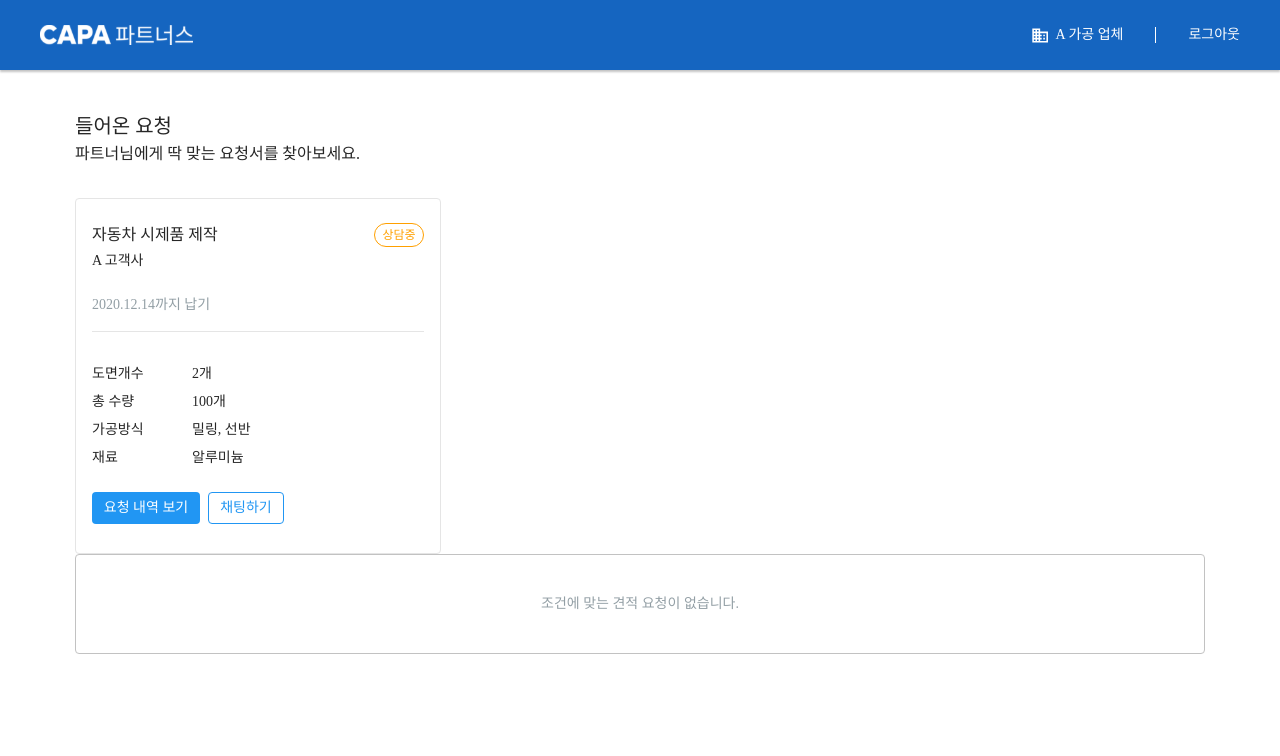
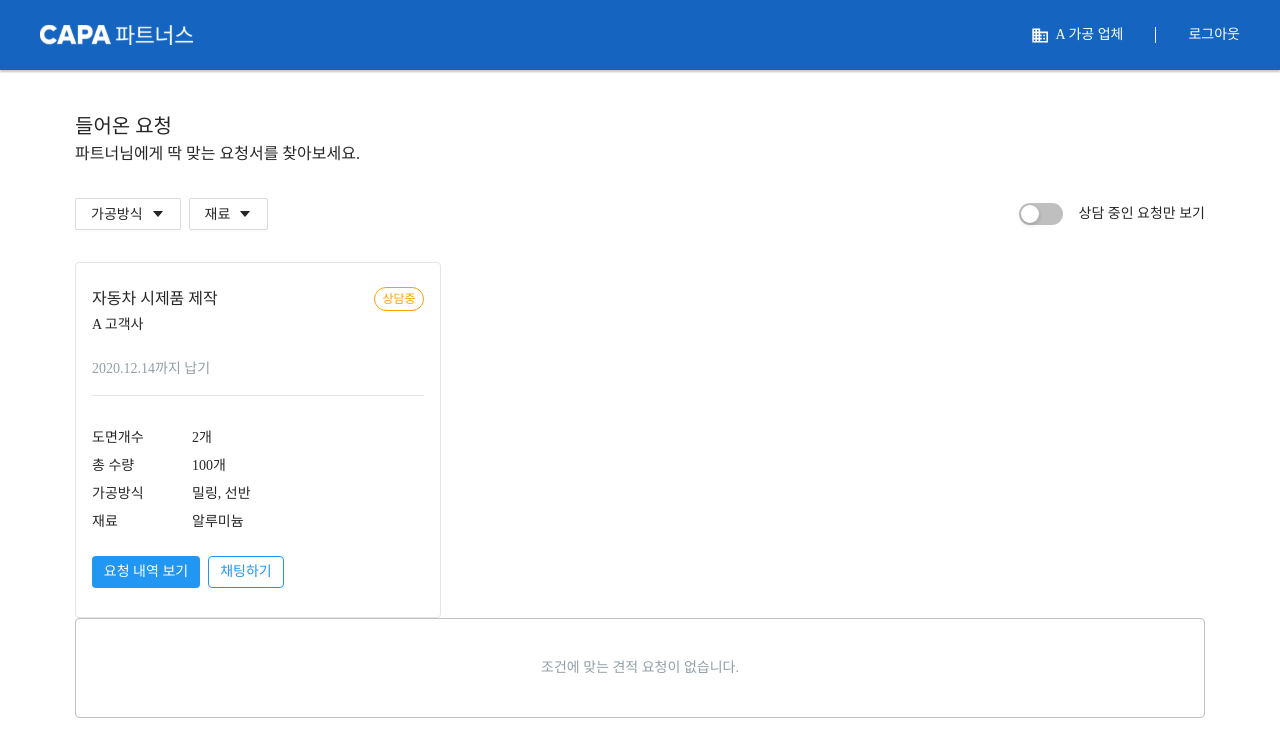
Before and after one commit to lavercourage/Ateamventures_frontend_codingTest, a Next.js app in the folder capa_partners/: page / in a window 1280 px wide. Shown: the top 756 px of the page. Built offline with nearby package versions, Linux system fonts and the light colour scheme; a web font is replaced by a local one.

Commit message:
220306 : [update] 드롭다운추가 / 스위치추가

```diff
--- /dev/null
+++ b/capa_partners/src/components/dropdown/material/MaterialDropdown.tsx
@@ -0,0 +1,32 @@
+import { Menu, Dropdown, Button, message, Space, Tooltip } from "antd";
+import { CaretDownOutlined } from "@ant-design/icons";
+
+const handleButtonClick = (e: any) => {
+  message.info("Click on left button.");
+  console.log("click left button", e);
+};
+
+const handleMenuClick = (e: any) => {
+  message.info("Click on menu item.");
+  console.log("click", e);
+};
+
+const menu = (
+  <Menu onClick={handleMenuClick}>
+    <Menu.Item key="1">밀링</Menu.Item>
+    <Menu.Item key="2">선반</Menu.Item>
+  </Menu>
+);
+
+const MaterialDropdown = () => {
+  return (
+    <Dropdown overlay={menu} overlayStyle={{ width: "98px", height: "32px" }}>
+      <Button>
+        가공방식
+        <CaretDownOutlined />
+      </Button>
+    </Dropdown>
+  );
+};
+
+export default MaterialDropdown;
--- /dev/null
+++ b/capa_partners/src/components/dropdown/method/MethodDropdown.tsx
@@ -0,0 +1,42 @@
+import styled from "@emotion/styled";
+import { Menu, Dropdown, Button, message, Space, Tooltip } from "antd";
+import { CaretDownOutlined } from "@ant-design/icons";
+
+const handleButtonClick = (e: any) => {
+  message.info("Click on left button.");
+  console.log("click left button", e);
+};
+
+const handleMenuClick = (e: any) => {
+  message.info("Click on menu item.");
+  console.log("click", e);
+};
+
+const menu = (
+  <Menu onClick={handleMenuClick}>
+    <Menu.Item key="1">알루미늄</Menu.Item>
+    <Menu.Item key="2">탄소강</Menu.Item>
+    <Menu.Item key="3">구리</Menu.Item>
+    <Menu.Item key="4">합금강</Menu.Item>
+    <Menu.Item key="5">강철</Menu.Item>
+  </Menu>
+);
+
+const MethodDropdown = () => {
+  return (
+    <DropdownWrapper>
+      <Dropdown overlay={menu}>
+        <Button>
+          재료
+          <CaretDownOutlined />
+        </Button>
+      </Dropdown>
+    </DropdownWrapper>
+  );
+};
+
+export default MethodDropdown;
+
+const DropdownWrapper = styled.div`
+  margin-left: 8px;
+`;
--- a/capa_partners/src/components/main/MainBoard.presenter.tsx
+++ b/capa_partners/src/components/main/MainBoard.presenter.tsx
@@ -1,5 +1,8 @@
 import CardBoard from "../card/CardBoard.container";
 import * as M from "./MainBoard.styles";
+import MaterialDropdown from "../dropdown/material/MaterialDropdown";
+import MethodDropdown from "../dropdown/method/MethodDropdown";
+import SwitchButton from "../switch/SwitchButton";
 
 const MainBoardUI = () => {
   return (
@@ -8,7 +11,16 @@ const MainBoardUI = () => {
         <M.TopWrapper>
           <M.Title>들어온 요청</M.Title>
           <M.Content>파트너님에게 딱 맞는 요청서를 찾아보세요.</M.Content>
-          {/* <M.SelectWrapper>dd</M.SelectWrapper> */}
+          <M.Filter>
+            <M.InnerFilter>
+              <MaterialDropdown />
+              <MethodDropdown />
+            </M.InnerFilter>
+            <M.InnerFilter>
+              <SwitchButton />
+              <M.InnerText>상담 중인 요청만 보기</M.InnerText>
+            </M.InnerFilter>
+          </M.Filter>
         </M.TopWrapper>
         <CardBoard />
         <M.NoneContent>조건에 맞는 견적 요청이 없습니다.</M.NoneContent>
--- a/capa_partners/src/components/main/MainBoard.styles.ts
+++ b/capa_partners/src/components/main/MainBoard.styles.ts
@@ -23,6 +23,25 @@ export const Content = styled.span`
   line-height: 1.5;
 `;
 
+export const Filter = styled.div`
+  margin-top: 32px;
+  display: flex;
+  justify-content: space-between;
+  align-items: center;
+`;
+
+export const InnerFilter = styled.div`
+  display: flex;
+  align-items: center;
+`;
+
+export const InnerText = styled.span`
+  margin-left: 16px;
+  font-family: "NotoSansKRM";
+  font-size: 14px;
+  line-height: 1.4;
+`;
+
 export const NoneContent = styled.div`
   height: 100px;
   display: flex;
--- /dev/null
+++ b/capa_partners/src/components/switch/SwitchButton.tsx
@@ -0,0 +1,11 @@
+import { Switch } from "antd";
+
+const onChange = (checked: any) => {
+  console.log(`switch to ${checked}`);
+};
+
+const SwitchButton = () => {
+  return <Switch defaultChecked={false} onChange={onChange} />;
+};
+
+export default SwitchButton;
```
